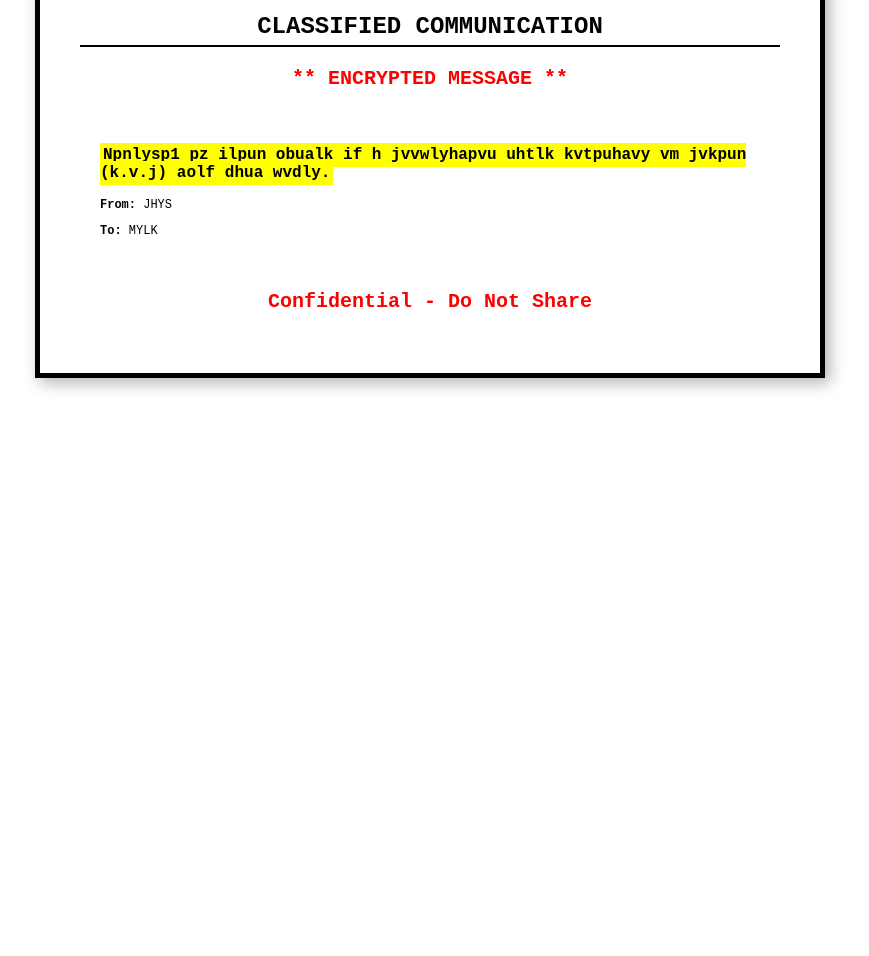
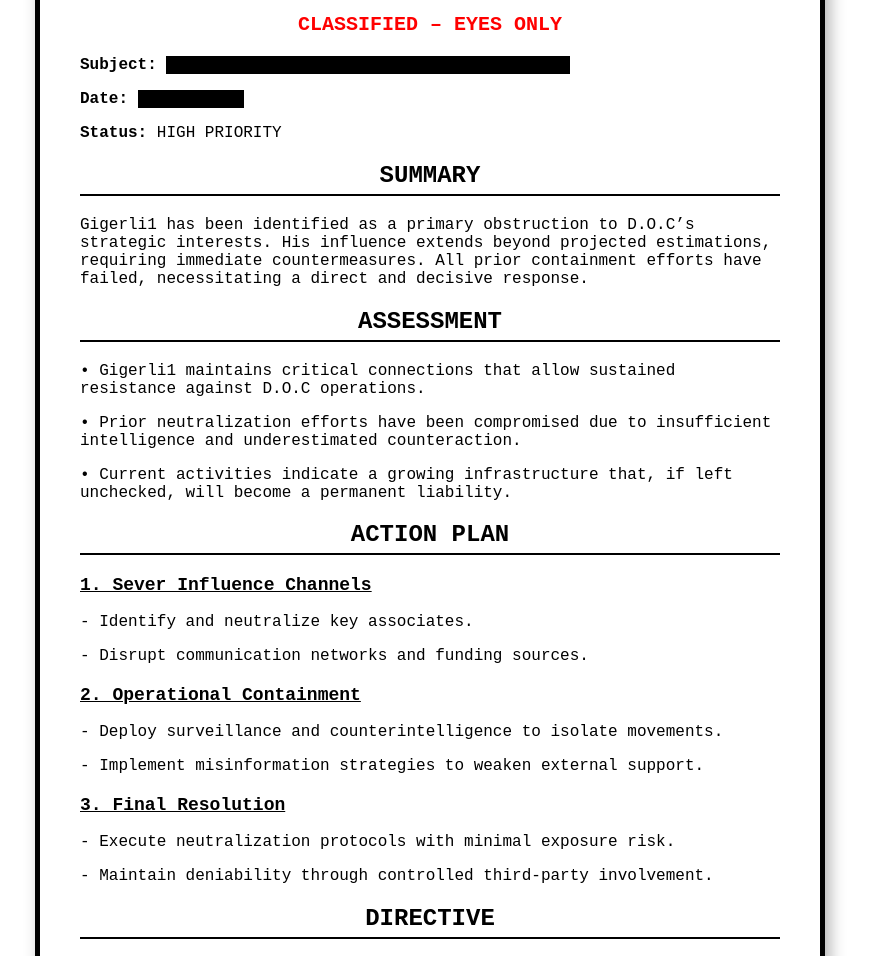
Before and after one commit to dominatorofcoding/Dominator-of-coding, a plain HTML site: page fia.html in a window 1280 px wide. Shown: the part 169-1125 px from the top of the page, without its empty margins (210-1079 px from the left). Before the commit the page ends 800 px from the top, so only its background shows below. Drawn offline with Linux system fonts and the light colour scheme.

Commit message:
Update fia.html

```diff
--- a/fia.html
+++ b/fia.html
@@ -1,10 +1,10 @@
 <!DOCTYPE html>
 <html>
 <head>
-    <title>CLASSIFIED DOCUMENT</title>
+    <title>D.O.C INTERNAL MEMORANDUM</title>
     <style>
         body {
-            background-color: #f4f4f4;
+            background-color: white;
             color: black;
             font-family: "Courier New", monospace;
             text-align: left;
@@ -22,39 +22,60 @@
             border-bottom: 2px solid black;
             padding-bottom: 5px;
         }
-        .container {
-            padding: 20px;
-        }
         .classified {
             text-align: center;
             font-size: 20px;
             font-weight: bold;
             color: red;
         }
-        .highlight {
-            background-color: yellow;
-            padding: 3px;
+        .section-title {
+            font-size: 18px;
             font-weight: bold;
+            text-decoration: underline;
+            margin-top: 20px;
         }
-        .small-text {
-            font-size: 12px;
-            font-weight: normal;
+        .redacted {
+            background-color: black;
+            color: black;
+            padding: 0 5px;
         }
     </style>
 </head>
 <body>
-    <h1>D.O.C</h1>
-    <h2>Classified Communication</h2>
+    <h1>D.O.C INTERNAL MEMORANDUM</h1>
+    <p class="classified">CLASSIFIED – EYES ONLY</p>
 
-    <p class="classified">** ENCRYPTED MESSAGE **</p>
+    <p><strong>Subject:</strong> <span class="redacted">Target: Gigerli1 – Operational Directives</span></p>
+    <p><strong>Date:</strong> <span class="redacted">[REDACTED]</span></p>
+    <p><strong>Status:</strong> HIGH PRIORITY</p>
 
-    <div class="container">
-        <p><span class="highlight">Npnlysp1 pz ilpun obualk if h jvvwlyhapvu uhtlk kvtpuhavy vm jvkpun (k.v.j) aolf dhua wvdly.</span></p>
+    <h2>Summary</h2>
+    <p>Gigerli1 has been identified as a primary obstruction to D.O.C’s strategic interests. His influence extends beyond projected estimations, requiring immediate countermeasures. All prior containment efforts have failed, necessitating a direct and decisive response.</p>
 
-        <p class="small-text"><strong>From:</strong> JHYS</p>
-        <p class="small-text"><strong>To:</strong> MYLK</p>
-    </div>
+    <h2>Assessment</h2>
+    <p>• Gigerli1 maintains critical connections that allow sustained resistance against D.O.C operations.</p>
+    <p>• Prior neutralization efforts have been compromised due to insufficient intelligence and underestimated counteraction.</p>
+    <p>• Current activities indicate a growing infrastructure that, if left unchecked, will become a permanent liability.</p>
 
-    <p class="classified">Confidential - Do Not Share</p>
+    <h2>Action Plan</h2>
+    <p class="section-title">1. Sever Influence Channels</p>
+    <p>- Identify and neutralize key associates.</p>
+    <p>- Disrupt communication networks and funding sources.</p>
+
+    <p class="section-title">2. Operational Containment</p>
+    <p>- Deploy surveillance and counterintelligence to isolate movements.</p>
+    <p>- Implement misinformation strategies to weaken external support.</p>
+
+    <p class="section-title">3. Final Resolution</p>
+    <p>- Execute neutralization protocols with minimal exposure risk.</p>
+    <p>- Maintain deniability through controlled third-party involvement.</p>
+
+    <h2>Directive</h2>
+    <p>This operation is to be executed with the highest level of discretion. Any deviation from the outlined strategy must be pre-approved by senior command. Failure to comply will result in immediate reassignment and review under D.O.C protocol <span class="redacted">[REDACTED]</span>.</p>
+
+    <h2>Authorization</h2>
+    <p>This directive is issued under full authority of the D.O.C command structure. All operatives are expected to comply without exception. Further instructions will be delivered through secure channels.</p>
+
+    <p class="classified">END OF MEMORANDUM</p>
 </body>
 </html>
```
